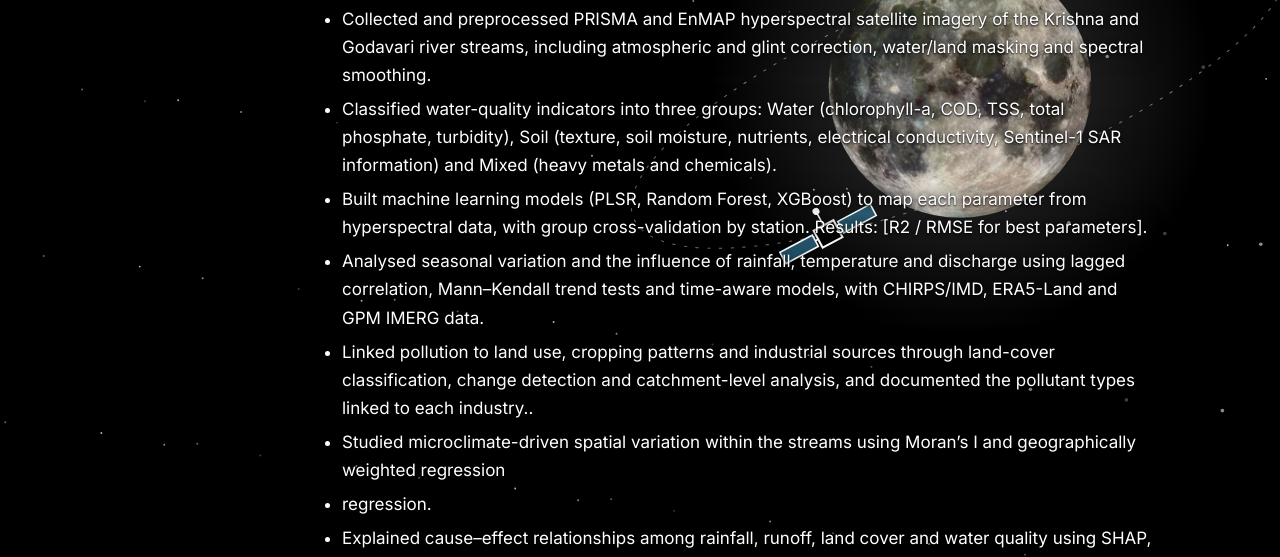
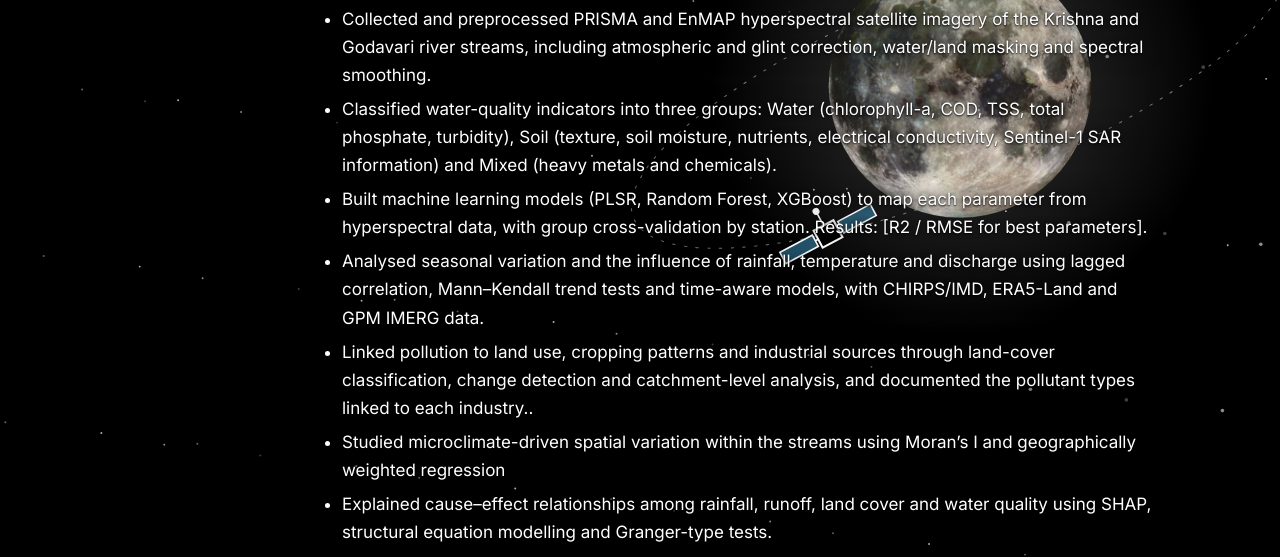
Before and after one commit to Nyshadham-hub/nyshadham-hub.github.io, a plain HTML site: page experience.html in a window 1280 px wide. Shown: the part 239-796 px from the top of the page. Drawn offline with Linux system fonts and the light colour scheme.

Commit message:
Fix list formatting in experience.html
Removed incomplete list item about regression.

```diff
--- a/experience.html
+++ b/experience.html
@@ -18,7 +18,6 @@ Mixed (heavy metals and chemicals).</li>
 <li>Analysed seasonal variation and the influence of rainfall, temperature and discharge using lagged correlation, Mann–Kendall trend tests and time-aware models, with CHIRPS/IMD, ERA5-Land and GPM IMERG data.</li>
 <li>Linked pollution to land use, cropping patterns and industrial sources through land-cover classification, change detection and catchment-level analysis, and documented the pollutant types linked to each industry..</li>
 <li>Studied microclimate-driven spatial variation within the streams using Moran’s I and geographically weighted regression</li>
-<li>regression.
 <li>Explained cause–effect relationships among rainfall, runoff, land cover and water quality using SHAP, structural equation modelling and Granger-type tests.</li>
 </ul></div></div>
 <div class="item"><div class="when">Feb 2023 to Feb 2024<br>Begumpet Airport, Hyderabad</div><div>
```
